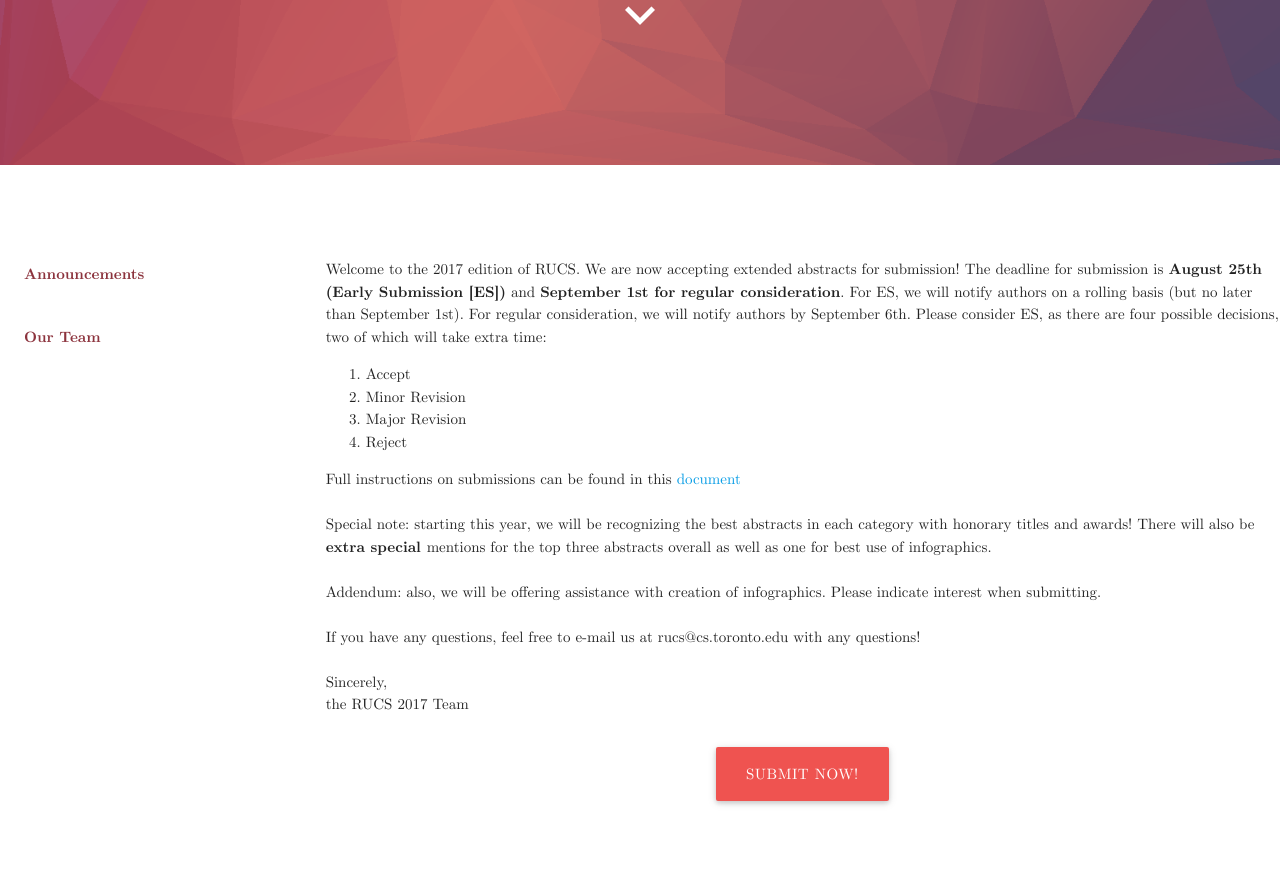
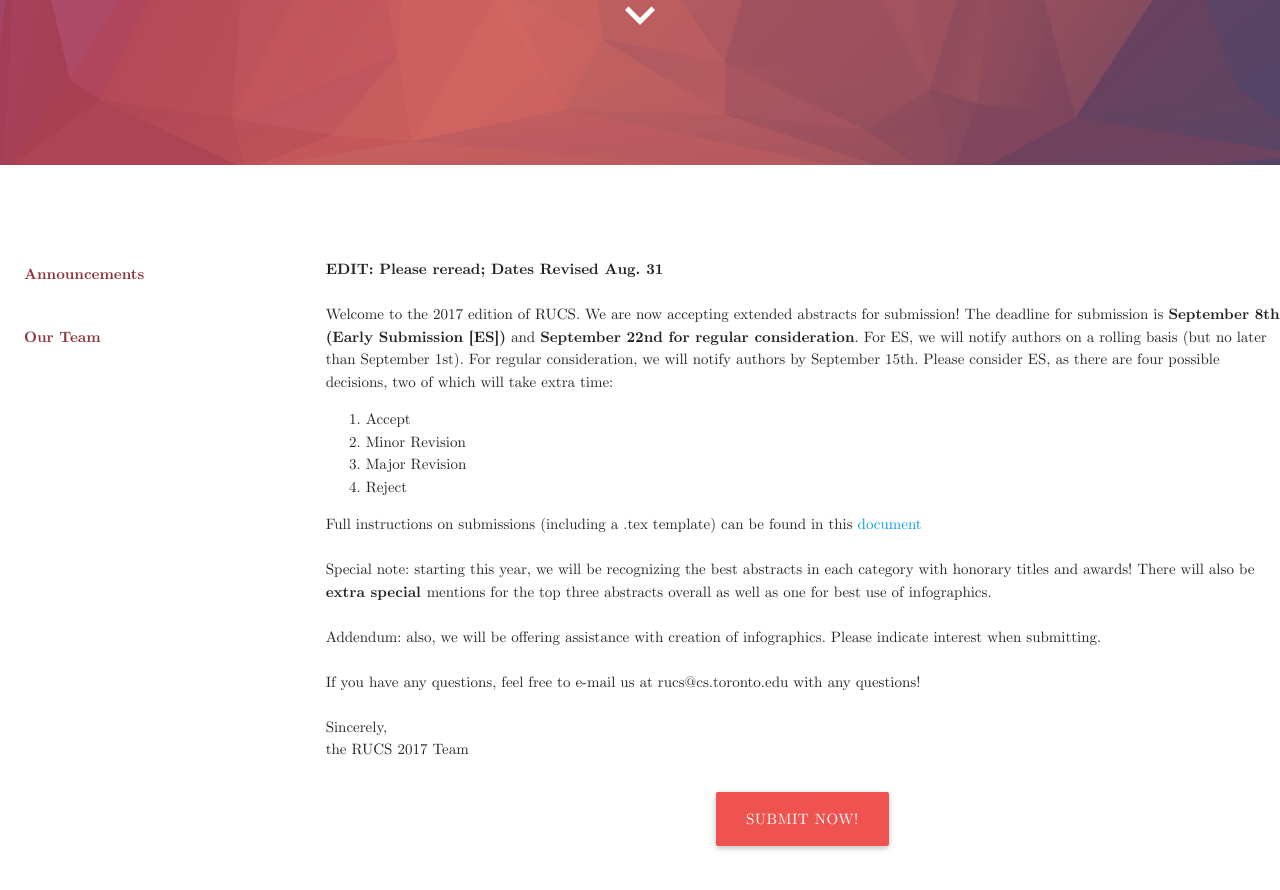
Before and after one commit to rucs-uoft/rucs-uoft.github.io, a Jekyll site: the page built from index.html, in a window 1280 px wide and 900 px high, scrolled down 735 px. Shown: the top 890 px of the window. Built offline with Jekyll 4.4.1, drawn with Linux system fonts in a browser that asks for light colours; nearby versions of some CDN libraries.

Commit message:
update dates

```diff
--- a/_includes/news.html
+++ b/_includes/news.html
@@ -1,7 +1,9 @@
 <p>
 
+<b> EDIT: Please reread; Dates Revised Aug. 31 </b> <br/> <br/>
+
 Welcome to the 2017 edition of RUCS. We are now accepting extended abstracts for submission! The deadline for submission is
-    <b> August 25th (Early Submission [ES])</b> and <b> September 1st  for regular consideration</b>.  For ES, we will notify authors on a rolling basis (but no later than September 1st). For regular consideration, we will notify authors by September 6th.
+    <b> September 8th (Early Submission [ES])</b> and <b> September 22nd  for regular consideration</b>.  For ES, we will notify authors on a rolling basis (but no later than September 1st). For regular consideration, we will notify authors by September 15th.
 Please consider ES, as there are four possible decisions, two of which will take extra time: <br>
 
     <ol>
@@ -20,7 +22,7 @@
     </ol>
 
 
-Full instructions on submissions
+Full instructions on submissions (including a .tex template)
 can be found in this <a href = https://docs.google.com/document/d/1yVDTbjVuExxzBVFIVpzssB97J2ogHBYiSeqpDMJH_JU/edit?usp=sharing> document</a>
 <br> <br>
 
```
